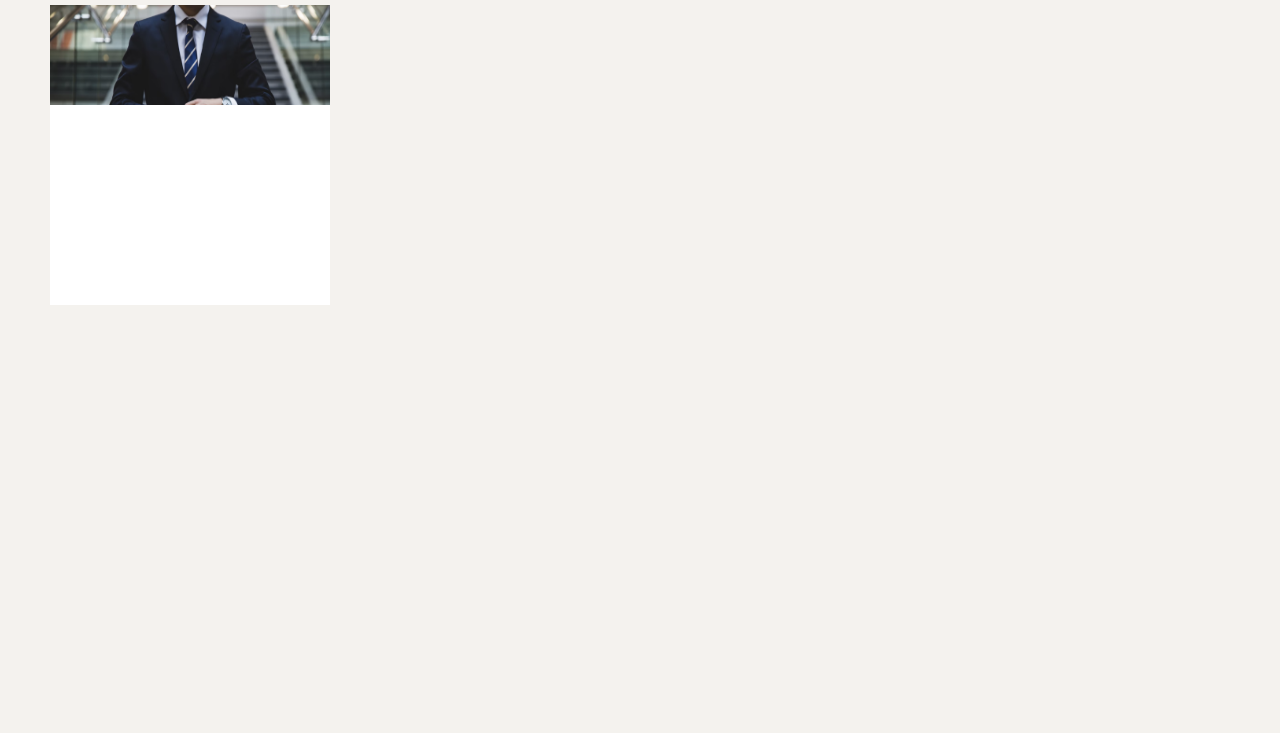
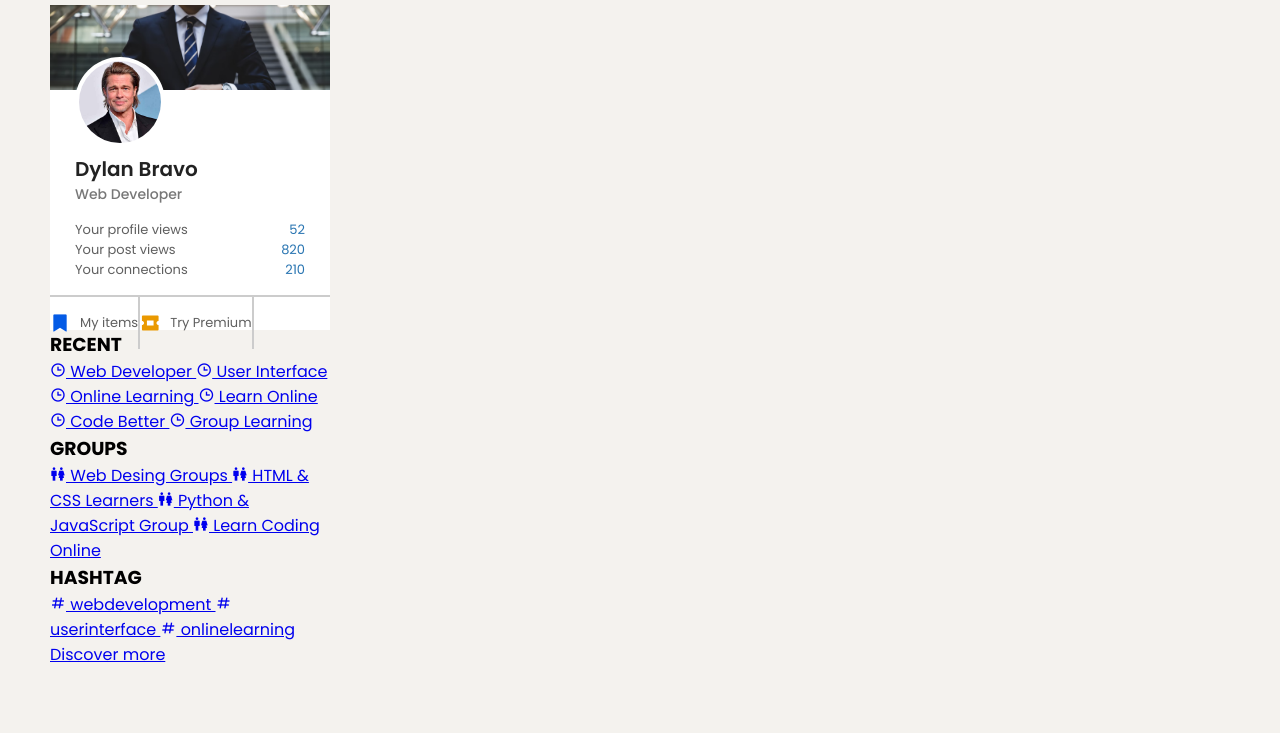
Before and after one commit to Dybravo27/Linkedin, a plain HTML site: page index.html in a window 1280 px wide. Shown: the part 67-800 px from the top of the page. Drawn offline with nearby package versions, Linux system fonts and the light colour scheme.

Commit message:
sidebar_perfil

```diff
--- a/Css/header.css
+++ b/Css/header.css
@@ -126,7 +126,6 @@
     background-color: #333;
     transition: all 0.8s ease-in-out;
   }
-
   .perfil-menu:target{
     top: 100%;
   }
@@ -137,22 +136,22 @@
     display: flex;
     align-items: center;
   }
-  .perfil-menu__img{
+  .perfil-menu-info__img{
     width: 50px;
     height: 50px;
     border-radius: 50%;
     margin-right: 15px;
   }
-  .perfil-menu__nombre{
+  .perfil-menu-contenido__nombre{
     color: #fff;
     font-weight: 500;
   }
-  .perfil-menu__enlace{
+  .perfil-menu-contenido__enlace{
     text-decoration: none;
     font-size: 13px;
     color: #c9dbf8;
   }
-  .perfil-menu-linea_separador{
+  .perfil-menu-contenedor__linea_separador{
     border: 0;
     height: 2px;
     width: 100%;
@@ -167,7 +166,7 @@
     color: #fff;
     margin: 12px 0;
   }
-  .perfil-menu__icono{
+  .perfil-menu-link__icono{
     display: flex;
     justify-content: center;
     align-items: center;
@@ -179,6 +178,6 @@
     color: #525252;
     margin-right: 15px;
   }
-  .perfil-menu__texto{
+  .perfil-menu-link__texto{
     width: 100%;
   }
--- a/Css/sidebar.css
+++ b/Css/sidebar.css
@@ -10,12 +10,73 @@
 .sidebar{
   grid-area: sidebar;
 }
-.sidebar-caja-perfil{
+.sidebar-perfil{
   background-color: #fff;
-  height: 300px;
+  height: 325px;
   width: 100%;
 }
-.sidebar__img-fondo{
+.sidebar_fondo-img{
   width: 100%;
-  height: 100px;
+  height: 85px;
 }
+.sidebar-perfil-info{
+  padding: 0 25px;
+}
+.sidebar-perfil-info__foto-perfil{
+  width: 90px;
+  height: 90px;
+  border-radius: 50%;
+  margin-top: -40px;
+  padding: 4px;
+  background-color: #fff;
+}
+.sidebar-perfil-info__nombre{
+  font-size: 20px;
+  font-weight: 600;
+  color: #222;
+}
+.sidebar-perfil-info__titulo{
+  font-size: 14px;
+  color: #777;
+  font-weight: 500;
+}
+.sidebar-perfil-info__views{
+  list-style: none;
+  margin: 15px 0;
+}
+.sidebar-perfil-info__item{
+  width: 100%;
+  font-size: 13px;
+  color: #5f5f5f;
+}
+.sidebar-perfil-info__value{
+  color: #2874b1;
+  float: right;
+}
+/* --------------------------- */
+.sidebar-perfil-link{
+  display: flex;
+  align-items: center;
+  border-top: 2px solid #ccc;
+}
+.sidebar-perfil-link__enlace{
+  display: flex;
+  justify-content: center;
+  align-items: center;
+  text-decoration: none;
+  padding: 15px 0;
+  font-size: 13px;
+  color: #5f5f5f;
+  border-right: 2px solid #ccc;
+}
+.sidebar-perfil-link__icono{
+  color: #045be6;
+  font-size: 20px;
+  margin-right: 10px;
+}
+.sidebar-perfil-link__icono--ticket{
+  color: #ea9900;
+  font-size: 20px;
+  border: none;
+}
+/* --------------------------------------- */
--- a/index.html
+++ b/index.html
@@ -1,14 +1,16 @@
 <!DOCTYPE html>
 <html lang="es">
+
 <head>
   <meta charset="UTF-8">
   <meta name="viewport" content="width=device-width, initial-scale=1.0">
   <title>Linkedin</title>
   <link rel="stylesheet" href="Css/style.css">
-  <link href="https://cdn.jsdelivr.net/npm/remixicon@4.3.0/fonts/remixicon.css" rel="stylesheet"/>
+  <link href="https://cdn.jsdelivr.net/npm/remixicon@4.3.0/fonts/remixicon.css" rel="stylesheet" />
   <link href='https://unpkg.com/boxicons@2.1.4/css/boxicons.min.css' rel='stylesheet'>
   <link rel="shortcut icon" href="imagenes/logo_linkedin.png" type="image/x-icon">
 </head>
+
 <body class="linkedin">
   <header class="header">
     <div class="header__container container">
@@ -58,68 +60,118 @@
           <div class="perfil">
             <div class="perfil__contenedor">
               <a href="#perfil-menu-contenedor">
-                <img class="perfil__img" src="imagenes/foto_perfil.jpg" alt="foto_perfil">
+                <img class="perfil__img" src="imagenes/foto_perfil.png" alt="foto_perfil">
               </a>
             </div>
             <!-- perfil menu desplegable -->
             <div class="perfil-menu" id="perfil-menu-contenedor">
               <div class="perfil-menu-contenedor">
                 <div class="perfil-menu-info">
-                  <img class="perfil-menu__img" src="imagenes/foto_perfil.jpg" alt="foto_perfil">
+                  <img class="perfil-menu-info__img" src="imagenes/foto_perfil.png" alt="foto_perfil">
                   <div class="perfil-menu-contenido">
-                    <h3 class="perfil-menu__nombre">Rayan Walton</h3>
-                    <a class="perfil-menu__enlace" href="#">Seeyour profile</a>
+                    <h3 class="perfil-menu-contenido__nombre">Rayan Walton</h3>
+                    <a class="perfil-menu-contenido__enlace" href="#">Seeyour profile</a>
                   </div>
                 </div>
-                <hr class="perfil-menu-linea_separador">
+                <hr class="perfil-menu-contenedor__linea_separador">
                 <a href="#" class="perfil-menu-link">
-                  <div class="perfil-menu__icono">
+                  <div class="perfil-menu-link__icono">
                     <i class="ri-feedback-fill"></i>
                   </div>
-                  <p class="perfil-menu__texto">Give Feebdack</p>
-                  <span class="perfil-menu__flecha">></span>
+                  <p class="perfil-menu-link__texto">Give Feebdack</p>
+                  <span class="perfil-menu-link__flecha">></span>
                 </a>
                 <a href="#" class="perfil-menu-link">
-                  <div class="perfil-menu__icono">
+                  <div class="perfil-menu-link__icono">
                     <i class="ri-settings-4-fill"></i>
                   </div>
-                  <p class="perfil-menu__texto">Setting & Privacy</p>
-                  <span class="perfil-menu__flecha">></span>
+                  <p class="perfil-menu-link__texto">Setting & Privacy</p>
+                  <span class="perfil-menu-link__flecha">></span>
                 </a>
                 <a href="#" class="perfil-menu-link">
-                  <div class="perfil-menu__icono">
+                  <div class="perfil-menu-link__icono">
                     <i class="ri-question-fill"></i>
                   </div>
-                  <p class="perfil-menu__texto">Help & Support</p>
-                  <span class="perfil-menu__flecha">></span>
+                  <p class="perfil-menu-link__texto">Help & Support</p>
+                  <span class="perfil-menu-link__flecha">></span>
                 </a>
                 <a href="#" class="perfil-menu-link">
-                  <div class="perfil-menu__icono">
+                  <div class="perfil-menu-link__icono">
                     <i class="ri-moon-fill"></i>
                   </div>
-                  <p class="perfil-menu__texto">Display & Accessiblity</p>
-                  <span class="perfil-menu__flecha">></span>
+                  <p class="perfil-menu-link__texto">Display & Accessiblity</p>
+                  <span class="perfil-menu-link__flecha">></span>
                 </a>
                 <a href="#" class="perfil-menu-link">
-                  <div class="perfil-menu__icono">
+                  <div class="perfil-menu-link__icono">
                     <i class="ri-logout-box-r-fill"></i>
                   </div>
-                  <p class="perfil-menu__texto">Logout</p>
-                  <span class="perfil-menu__flecha">></span>
+                  <p class="perfil-menu-link__texto">Logout</p>
+                  <span class="perfil-menu-link__flecha">></span>
                 </a>
               </div>
             </div>
           </div>
         </nav>
       </div>
+    </div>
   </header>
+  <!-- Layout -->
   <div class="content-layout container">
+    <!-- Left Sidebar -->
     <aside class="sidebar">
-        <div class="sidebar-caja-perfil">
-          <img class="sidebar__img-fondo" src="imagenes/fondo_caja_perfil.png" alt="foto_perfil">
+      <div class="sidebar-perfil">
+        <img class="sidebar_fondo-img" src="imagenes/fondo_caja_perfil.png" alt="foto_perfil">
+        <div class="sidebar-perfil-info">
+          <img class="sidebar-perfil-info__foto-perfil" src="imagenes/foto_perfil.png" alt="foto_perfil">
+          <h1 class="sidebar-perfil-info__nombre">Dylan Bravo</h1>
+          <h3 class="sidebar-perfil-info__titulo">Web Developer</h3>
+          <ul class="sidebar-perfil-info__views">
+            <li class="sidebar-perfil-info__item">Your profile views
+              <span class="sidebar-perfil-info__value">52</span>
+            </li>
+            <li class="sidebar-perfil-info__item">Your post views
+              <span class="sidebar-perfil-info__value">820</span>
+            </li>
+            <li class="sidebar-perfil-info__item">Your connections
+              <span class="sidebar-perfil-info__value">210</span>
+            </li>
+          </ul>
+        </div>
+        <div class="sidebar-perfil-link">
+          <a href="#" class="sidebar-perfil-link__enlace">
+            <i class="ri-bookmark-fill sidebar-perfil-link__icono"></i>
+            My items
+          </a>
+          <a href="#" class="sidebar-perfil-link__enlace">
+            <i class="ri-ticket-2-fill sidebar-perfil-link__icono sidebar-perfil-link__icono--ticket"></i>
+            Try Premium
+          </a>
+        </div>
+      </div>
+      <div class="sidebar-activity">
+        <h3>RECENT</h3>
+        <a href="#"><i class='bx bx-time'></i> Web Developer </a>
+        <a href="#"><i class='bx bx-time'></i> User Interface </a>
+        <a href="#"><i class='bx bx-time'></i> Online Learning </a>
+        <a href="#"><i class='bx bx-time'></i> Learn Online </a>
+        <a href="#"><i class='bx bx-time'></i> Code Better </a>
+        <a href="#"><i class='bx bx-time'></i> Group Learning </a>
+        <h3>GROUPS</h3>
+        <a href="#"><i class='bx bx-male-female'></i> Web Desing Groups </a>
+        <a href="#"><i class='bx bx-male-female'></i> HTML & CSS Learners </a>
+        <a href="#"><i class='bx bx-male-female'></i> Python & JavaScript Group </a>
+        <a href="#"><i class='bx bx-male-female'></i> Learn Coding Online </a>
+        <h3>HASHTAG</h3>
+        <a href="#"><i class='bx bx-hash'></i> webdevelopment </a>
+        <a href="#"><i class='bx bx-hash'></i> userinterface </a>
+        <a href="#"><i class='bx bx-hash'></i> onlinelearning </a>
+        <div>
+          <a href="#">Discover more</a>
+        </div>
       </div>
     </aside>
   </div>
-    </div>
 </body>
+
 </html>
```
Also changed, not shown: imagenes/foto_perfil.png (added). Lines whose indentation alone changed are shown as unchanged.
